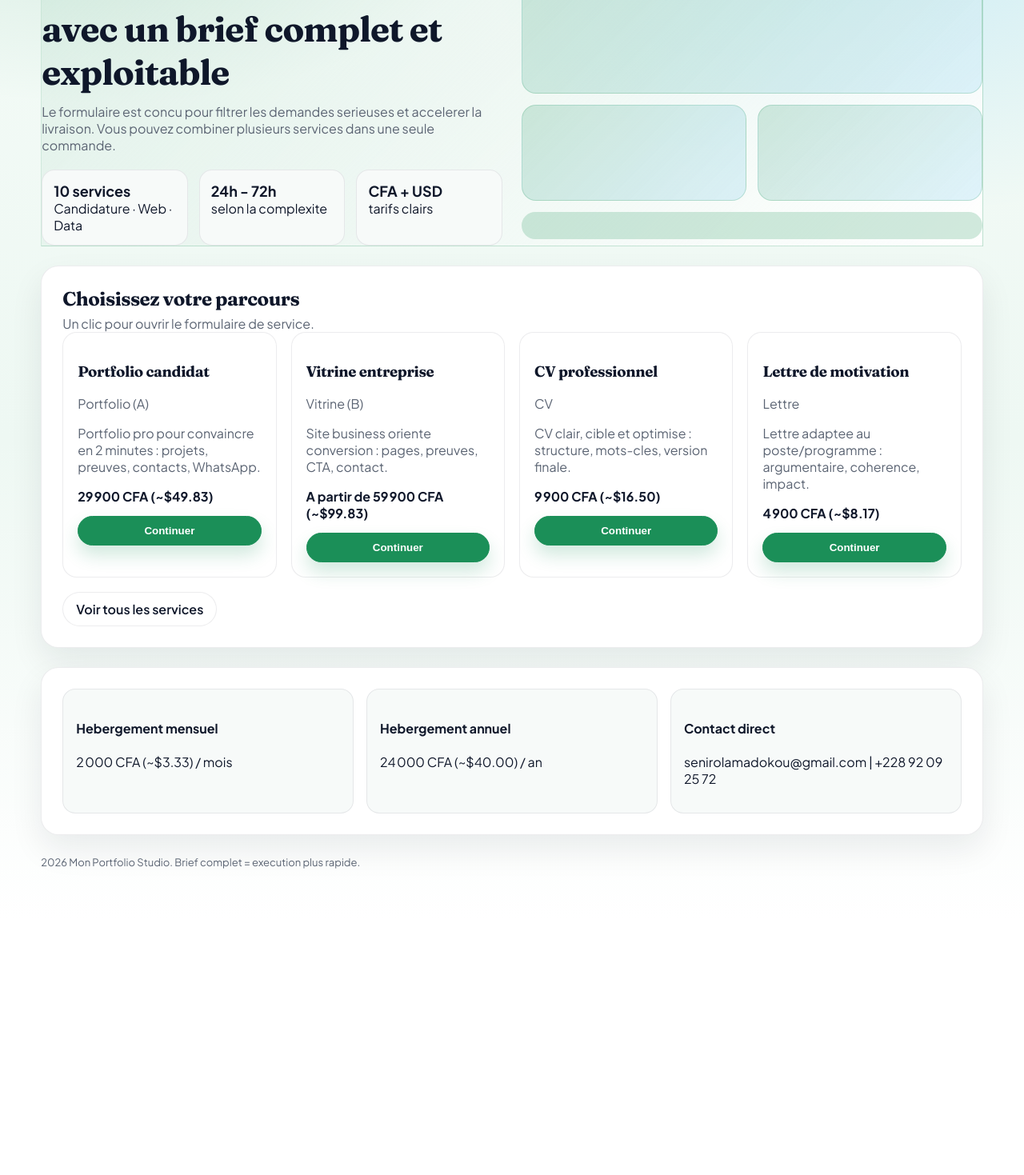
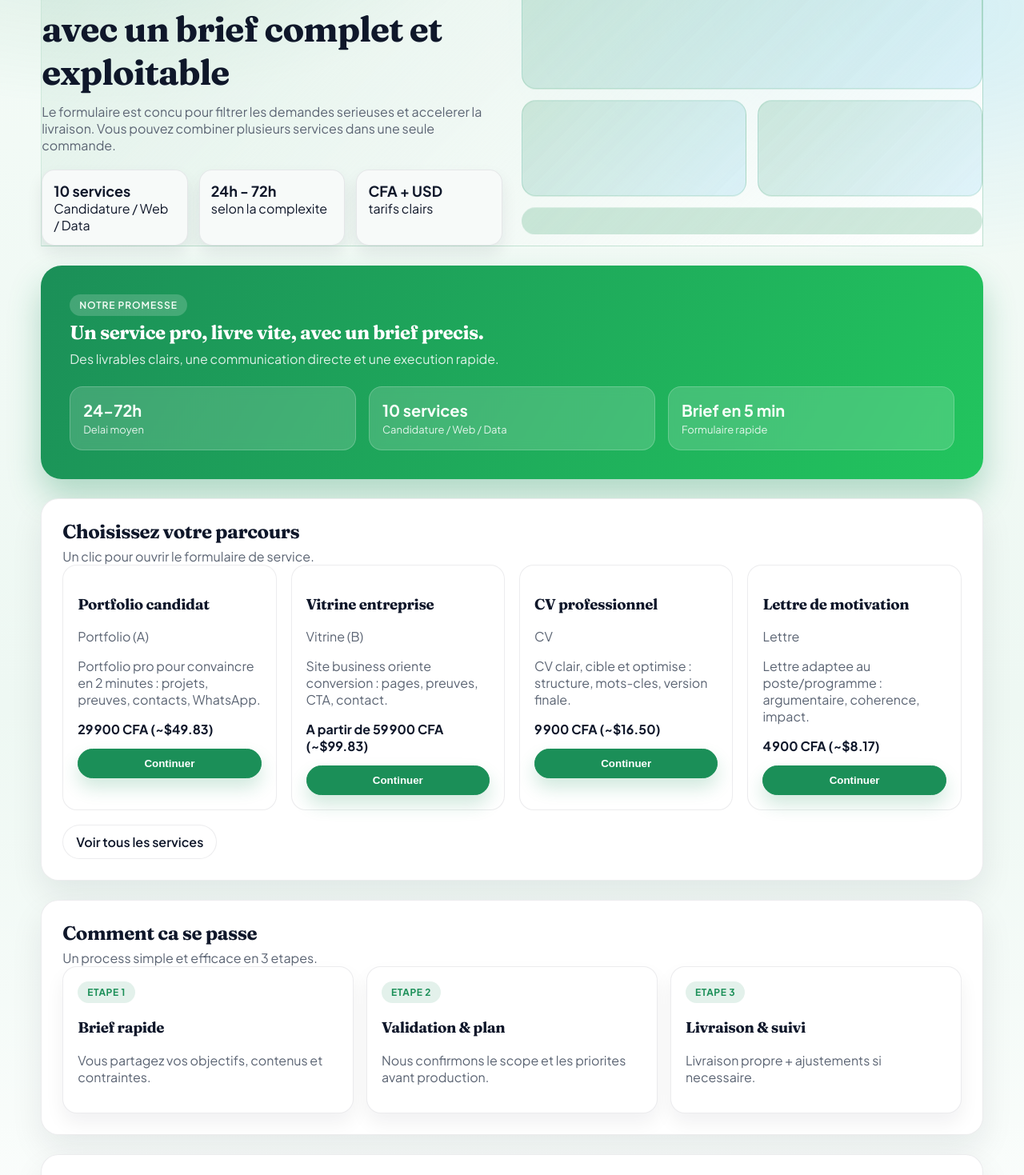
Before and after one commit to Juniorleriche27/mon_busness_1_frontend, a Next.js app: page / in a window 1280 px wide. Shown: the part 180-1649 px from the top of the page at 80% size. Before the commit the page ends 1330 px from the top, so only its background shows below. Built offline with nearby package versions, Linux system fonts and the light colour scheme.

Commit message:
Enhance homepage with promise band and motion

```diff
--- a/pages/index.jsx
+++ b/pages/index.jsx
@@ -12,6 +12,31 @@ const HOME_SERVICE_IDS = ["portfolio", "vitrine", "cv", "lettre"];
 const HOME_SERVICES = SERVICES.filter((service) => HOME_SERVICE_IDS.includes(service.id));
 
 const formatUsd = (value) => (value / 600).toFixed(2);
+const CATEGORY_LABELS = SERVICE_CATEGORIES.map((cat) => cat.label).join(" / ");
+
+const PROMISE_KPIS = [
+  { title: "24-72h", subtitle: "Delai moyen" },
+  { title: "10 services", subtitle: "Candidature / Web / Data" },
+  { title: "Brief en 5 min", subtitle: "Formulaire rapide" },
+];
+
+const PROCESS_STEPS = [
+  {
+    step: "Etape 1",
+    title: "Brief rapide",
+    text: "Vous partagez vos objectifs, contenus et contraintes.",
+  },
+  {
+    step: "Etape 2",
+    title: "Validation & plan",
+    text: "Nous confirmons le scope et les priorites avant production.",
+  },
+  {
+    step: "Etape 3",
+    title: "Livraison & suivi",
+    text: "Livraison propre + ajustements si necessaire.",
+  },
+];
 
 export default function HomePage() {
   const router = useRouter();
@@ -33,7 +58,7 @@ export default function HomePage() {
         </div>
       </header>
 
-      <section className="home-hero panel-glow">
+      <section className="home-hero panel-glow reveal">
         <div className="hero-copy">
           <span className="tag">Studio digital</span>
           <h1>Commandez votre service avec un brief complet et exploitable</h1>
@@ -42,32 +67,48 @@ export default function HomePage() {
             Vous pouvez combiner plusieurs services dans une seule commande.
           </p>
           <div className="hero-kpi-grid">
-            <article>
+            <article className="kpi-card">
               <strong>{SERVICES.length} services</strong>
-              <span>{SERVICE_CATEGORIES.map((cat) => cat.label).join(" · ")}</span>
+              <span>{CATEGORY_LABELS}</span>
             </article>
-            <article>
+            <article className="kpi-card">
               <strong>24h - 72h</strong>
               <span>selon la complexite</span>
             </article>
-            <article>
+            <article className="kpi-card">
               <strong>CFA + USD</strong>
               <span>tarifs clairs</span>
             </article>
           </div>
         </div>
 
-        <div className="hero-visual">
-          <div className="visual-card large" />
+        <div className="hero-visual floaty">
+          <div className="visual-card large shimmer" />
           <div className="visual-row">
-            <div className="visual-card" />
-            <div className="visual-card" />
+            <div className="visual-card shimmer" />
+            <div className="visual-card shimmer" />
           </div>
-          <div className="visual-strip" />
+          <div className="visual-strip shimmer" />
         </div>
       </section>
 
-      <section className="panel section-spacing">
+      <section className="promise-band reveal delay-1">
+        <div className="promise-header">
+          <span className="promise-tag">Notre promesse</span>
+          <h2>Un service pro, livre vite, avec un brief precis.</h2>
+          <p>Des livrables clairs, une communication directe et une execution rapide.</p>
+        </div>
+        <div className="promise-kpis">
+          {PROMISE_KPIS.map((kpi) => (
+            <article className="promise-card" key={kpi.title}>
+              <strong>{kpi.title}</strong>
+              <span>{kpi.subtitle}</span>
+            </article>
+          ))}
+        </div>
+      </section>
+
+      <section className="panel section-spacing reveal delay-2">
         <div className="section-head compact">
           <h2>Choisissez votre parcours</h2>
           <p>Un clic pour ouvrir le formulaire de service.</p>
@@ -96,7 +137,23 @@ export default function HomePage() {
         </div>
       </section>
 
-      <section className="panel section-spacing">
+      <section className="panel section-spacing reveal delay-3">
+        <div className="section-head compact">
+          <h2>Comment ca se passe</h2>
+          <p>Un process simple et efficace en 3 etapes.</p>
+        </div>
+        <div className="process-grid">
+          {PROCESS_STEPS.map((step) => (
+            <article className="process-card" key={step.step}>
+              <span className="step-tag">{step.step}</span>
+              <h3>{step.title}</h3>
+              <p className="muted">{step.text}</p>
+            </article>
+          ))}
+        </div>
+      </section>
+
+      <section className="panel section-spacing reveal delay-4">
         <div className="pricing-ribbon">
           <article>
             <h4>Hebergement mensuel</h4>
--- a/styles/globals.css
+++ b/styles/globals.css
@@ -191,6 +191,15 @@ h1, h2, h3 {
   gap: 14px;
 }
 
+.floaty {
+  animation: floaty 8s ease-in-out infinite;
+}
+
+.shimmer {
+  background-size: 200% 200%;
+  animation: shimmer 10s ease-in-out infinite;
+}
+
 .visual-card {
   border-radius: 18px;
   background: linear-gradient(135deg, rgba(27, 143, 88, 0.18), rgba(14, 165, 233, 0.12));
@@ -242,6 +251,13 @@ h1, h2, h3 {
   border-radius: 18px;
   padding: 18px;
   background: #fff;
+  transition: transform 0.3s ease, box-shadow 0.3s ease, border-color 0.3s ease;
+}
+
+.service-tile:hover {
+  transform: translateY(-6px);
+  border-color: rgba(27, 143, 88, 0.3);
+  box-shadow: 0 18px 32px rgba(27, 143, 88, 0.15);
 }
 
 .service-tile p {
@@ -264,6 +280,128 @@ h1, h2, h3 {
   border-radius: 16px;
   padding: 16px;
   border: 1px solid var(--border);
+}
+
+.kpi-card {
+  background: #fff;
+  border: 1px solid var(--border);
+  border-radius: 16px;
+  padding: 14px;
+  box-shadow: 0 10px 20px rgba(15, 23, 42, 0.08);
+}
+
+.promise-band {
+  margin-top: 24px;
+  padding: 36px;
+  border-radius: 26px;
+  background: linear-gradient(120deg, #1b8f58, #22c55e);
+  color: #f8fff9;
+  box-shadow: 0 22px 40px rgba(27, 143, 88, 0.3);
+  display: grid;
+  gap: 24px;
+}
+
+.promise-header h2 {
+  margin: 6px 0 8px;
+  color: #ffffff;
+}
+
+.promise-header p {
+  margin: 0;
+  color: rgba(255, 255, 255, 0.85);
+}
+
+.promise-tag {
+  display: inline-flex;
+  align-items: center;
+  gap: 8px;
+  padding: 6px 12px;
+  border-radius: 999px;
+  background: rgba(255, 255, 255, 0.18);
+  font-size: 12px;
+  font-weight: 600;
+  letter-spacing: 0.08em;
+  text-transform: uppercase;
+}
+
+.promise-kpis {
+  display: grid;
+  grid-template-columns: repeat(auto-fit, minmax(160px, 1fr));
+  gap: 16px;
+}
+
+.promise-card {
+  background: rgba(255, 255, 255, 0.16);
+  border-radius: 16px;
+  padding: 16px;
+  border: 1px solid rgba(255, 255, 255, 0.2);
+  backdrop-filter: blur(6px);
+}
+
+.promise-card strong {
+  display: block;
+  font-size: 20px;
+}
+
+.promise-card span {
+  font-size: 13px;
+  color: rgba(255, 255, 255, 0.85);
+}
+
+.process-grid {
+  display: grid;
+  grid-template-columns: repeat(auto-fit, minmax(220px, 1fr));
+  gap: 16px;
+}
+
+.process-card {
+  border: 1px solid var(--border);
+  border-radius: 18px;
+  padding: 18px;
+  background: #fff;
+  box-shadow: 0 12px 24px rgba(15, 23, 42, 0.06);
+}
+
+.step-tag {
+  display: inline-flex;
+  align-items: center;
+  padding: 6px 12px;
+  border-radius: 999px;
+  background: rgba(27, 143, 88, 0.12);
+  color: var(--green);
+  font-size: 12px;
+  font-weight: 700;
+  letter-spacing: 0.05em;
+  text-transform: uppercase;
+}
+
+.reveal {
+  opacity: 0;
+  transform: translateY(14px);
+  animation: fadeUp 0.8s ease forwards;
+}
+
+.reveal.delay-1 { animation-delay: 0.12s; }
+.reveal.delay-2 { animation-delay: 0.24s; }
+.reveal.delay-3 { animation-delay: 0.36s; }
+.reveal.delay-4 { animation-delay: 0.48s; }
+
+@keyframes fadeUp {
+  to {
+    opacity: 1;
+    transform: translateY(0);
+  }
+}
+
+@keyframes shimmer {
+  0% { background-position: 0% 50%; }
+  50% { background-position: 100% 50%; }
+  100% { background-position: 0% 50%; }
+}
+
+@keyframes floaty {
+  0%, 100% { transform: translateY(0); }
+  50% { transform: translateY(-10px); }
 }
 
 .mode-tabs {
@@ -570,3 +708,17 @@ textarea {
     font-size: 28px;
   }
 }
+
+@media (prefers-reduced-motion: reduce) {
+  .reveal,
+  .floaty,
+  .shimmer {
+    animation: none;
+    transform: none;
+    opacity: 1;
+  }
+
+  .service-tile {
+    transition: none;
+  }
+}
```
